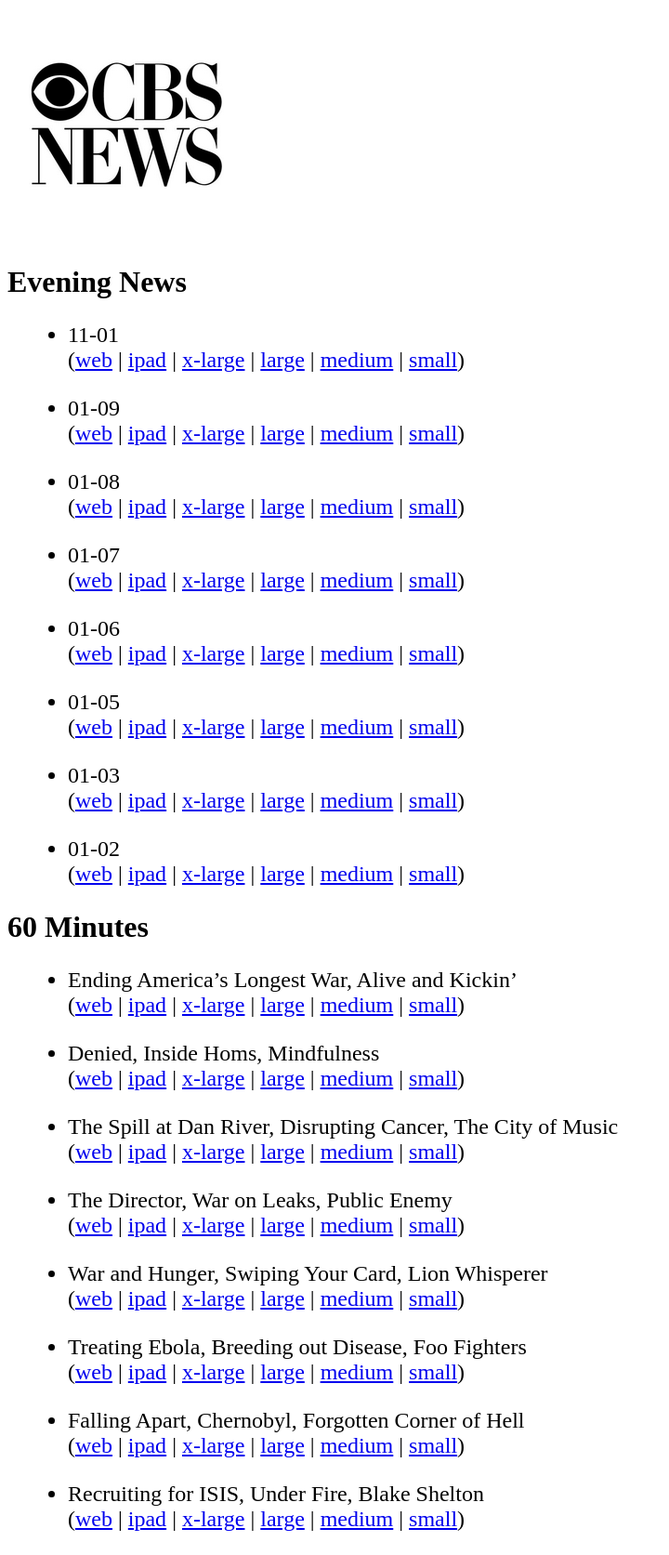
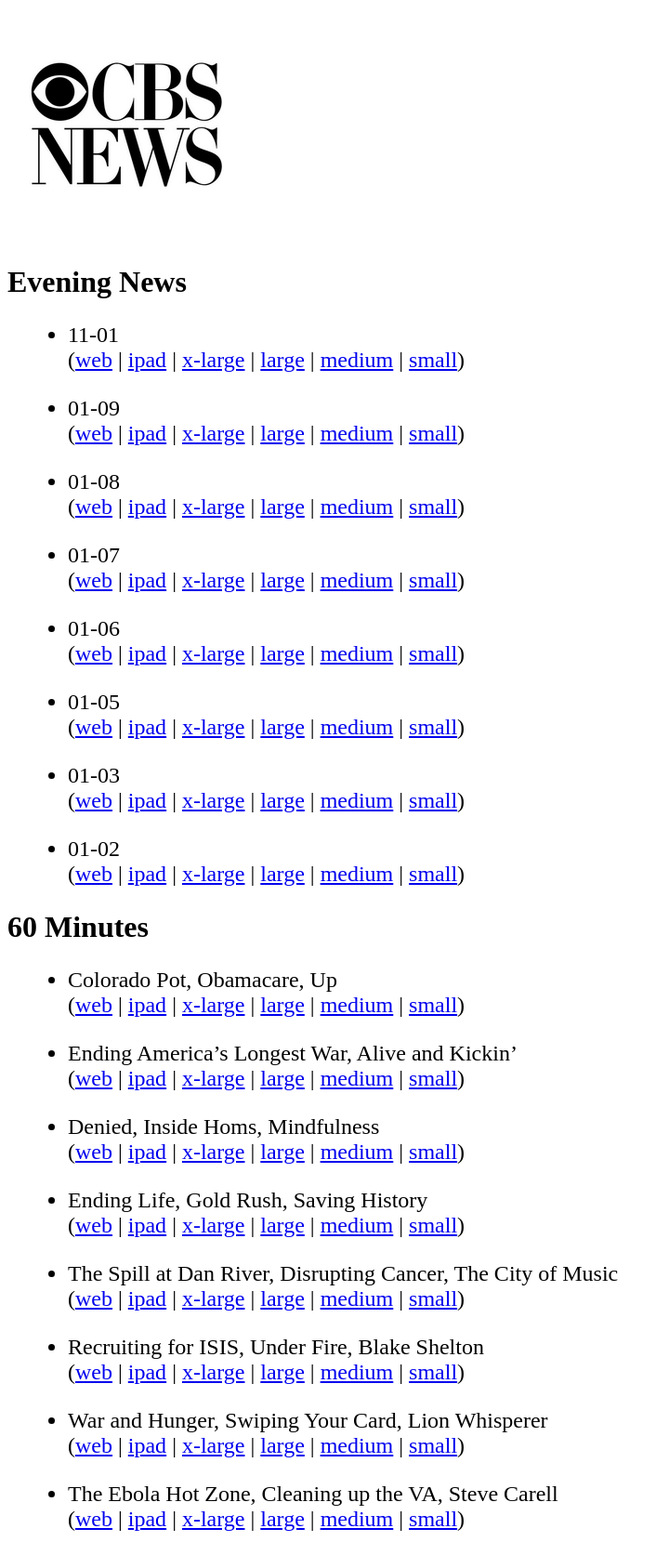
Before and after one commit to jkutner/cbsfeed, a Jekyll site: the page built from index.html, in a window 1280 px wide. Shown: the whole page at 93% size, without its empty margins (0-720 px from the left). Built offline with Jekyll 4.4.1, drawn with Linux system fonts in a browser that asks for light colours; nearby versions of some CDN libraries; some of the changed lines change nothing that is shown.

Commit message:
Updating with latest episdoes

```diff
--- a/_data/sixtymin.yml
+++ b/_data/sixtymin.yml
@@ -1,4 +1,13 @@
 ---
+- title: Colorado Pot, Obamacare, Up
+  links:
+    orig: /videos/colorado-pot-obamacare-up/
+    ipad: ipad-streaming.cbsnews.com/media/mpx/2015/01/11/382843459550/60_FULL_011015_329778_500/60_FULL_011015_329778_500.m3u8
+    mp4_240: media\/2015\/01\/11\/382843459550\/60_FULL_011015_329632_240.mp4
+    mp4_740: media\/2015\/01\/11\/382843459550\/60_FULL_011015_329632_740.mp4
+    mp4_796: media\/2015\/01\/11\/382843459550\/60_FULL_011015_329632_796.mp4
+    mp4_1296: media\/2015\/01\/11\/382843459550\/60_FULL_011015_329632_1296.mp4
+  date: Colorado Pot, Obamacare, Up
 - title: Ending America&rsquo;s Longest War, Alive and Kickin&rsquo;
   links:
     orig: /videos/ending-americas-longest-war-alive-and-kickin/
@@ -17,6 +26,15 @@
     mp4_796: media\/2014\/12\/14\/372475971824\/60_FULL_121414_320246_796.mp4
     mp4_1296: media\/2014\/12\/14\/372475971824\/60_FULL_121414_320246_1296.mp4
   date: Denied, Inside Homs, Mindfulness
+- title: Ending Life, Gold Rush, Saving History
+  links:
+    orig: /videos/ending-life-gold-rush-saving-history/
+    ipad: ipad-streaming.cbsnews.com/media/mpx/2014/10/19/344922179613/60_FULL_101914_297733_500/60_FULL_101914_297733_500.m3u8
+    mp4_240: media\/2014\/10\/19\/344922124013\/60_FULL_101914_297722_240.mp4
+    mp4_740: media\/2014\/10\/19\/344922174013\/60_FULL_101914_297722_740.mp4
+    mp4_796: media\/2014\/10\/19\/344922179613\/60_FULL_101914_297722_796.mp4
+    mp4_1296: media\/2014\/10\/19\/3449221129613\/60_FULL_101914_297722_1296.mp4
+  date: Ending Life, Gold Rush, Saving History
 - title: The Spill at Dan River, Disrupting Cancer, The City of Music
   links:
     orig: /videos/the-spill-at-dan-river-disrupting-cancer-the-city-of-music/
@@ -26,15 +44,15 @@
     mp4_796: media\/2014\/12\/07\/368440899558\/60_FULL_120714_317393_796.mp4
     mp4_1296: media\/2014\/12\/07\/368440899558\/60_FULL_120714_317393_1296.mp4
   date: The Spill at Dan River, Disrupting Cancer, The City of Music
-- title: The Director, War on Leaks, Public Enemy
+- title: Recruiting for ISIS, Under Fire, Blake Shelton
   links:
-    orig: /videos/the-director-war-on-leaks-public-enemy/
-    ipad: ipad-streaming.cbsnews.com/media/mpx/2014/10/12/340999747517/60_FULL_101214_291355_500/60_FULL_101214_291355_500.m3u8
-    mp4_240: media\/2014\/10\/12\/340999747517\/60_FULL_101214_291137_240.mp4
-    mp4_740: media\/2014\/10\/12\/340999747517\/60_FULL_101214_291137_740.mp4
-    mp4_796: media\/2014\/10\/12\/340999747517\/60_FULL_101214_291137_796.mp4
-    mp4_1296: media\/2014\/10\/12\/340999747517\/60_FULL_101214_291137_1296.mp4
-  date: The Director, War on Leaks, Public Enemy
+    orig: /videos/recruiting-for-isis-under-fire-blake-shelton/
+    ipad: ipad-streaming.cbsnews.com/media/mpx/2014/11/02/351035459816/60_FULL_110214_303558_phone.m3u8
+    mp4_240: media\/2014\/11\/02\/351035459816\/60_FULL_110214_303303_240.mp4
+    mp4_740: media\/2014\/11\/02\/351035459816\/60_FULL_110214_303303_740.mp4
+    mp4_796: media\/2014\/11\/02\/351035459816\/60_FULL_110214_303303_796.mp4
+    mp4_1296: media\/2014\/11\/02\/351035459816\/60_FULL_110214_303303_1296.mp4
+  date: Recruiting for ISIS, Under Fire, Blake Shelton
 - title: War and Hunger, Swiping Your Card, Lion Whisperer
   links:
     orig: /videos/war-and-hunger-swiping-your-card-lion-whisperer/
@@ -44,30 +62,12 @@
     mp4_796: media\/2014\/11\/29\/365134915521\/60_FULL_113014_314250_796.mp4
     mp4_1296: media\/2014\/11\/29\/365134915521\/60_FULL_113014_314250_1296.mp4
   date: War and Hunger, Swiping Your Card, Lion Whisperer
-- title: Treating Ebola, Breeding out Disease, Foo Fighters
+- title: The Ebola Hot Zone, Cleaning up the VA, Steve Carell
   links:
-    orig: /videos/treating-ebola-breeding-out-disease-foo-fighters/
-    ipad: ipad-streaming.cbsnews.com/media/mpx/2014/10/26/348153923933/60_FULL_102614_301025_500/60_FULL_102614_301025_500.m3u8
-    mp4_240: media\/2014\/10\/26\/348153923933\/60_FULL_102614_300962_240.mp4
-    mp4_740: media\/2014\/10\/26\/348153923933\/60_FULL_102614_300962_740.mp4
-    mp4_796: media\/2014\/10\/26\/348153923933\/60_FULL_102614_300962_796.mp4
-    mp4_1296: media\/2014\/10\/26\/348153923933\/60_FULL_102614_300962_1296.mp4
-  date: Treating Ebola, Breeding out Disease, Foo Fighters
-- title: Falling Apart, Chernobyl, Forgotten Corner of Hell
-  links:
-    orig: /videos/falling-apart-chernobyl-forgotten-corner-of-hell/
-    ipad: ''
-    mp4_240: media\/2014\/11\/23\/362313795967\/60_FULL_11232014_312148_240.mp4
-    mp4_740: media\/2014\/11\/23\/362313795967\/60_FULL_11232014_312148_740.mp4
-    mp4_796: media\/2014\/11\/23\/362313795967\/60_FULL_11232014_312148_796.mp4
-    mp4_1296: media\/2014\/11\/23\/362313795967\/60_FULL_11232014_312148_1296.mp4
-  date: Falling Apart, Chernobyl, Forgotten Corner of Hell
-- title: Recruiting for ISIS, Under Fire, Blake Shelton
-  links:
-    orig: /videos/recruiting-for-isis-under-fire-blake-shelton/
-    ipad: ipad-streaming.cbsnews.com/media/mpx/2014/11/02/351035459816/60_FULL_110214_303558_phone.m3u8
-    mp4_240: media\/2014\/11\/02\/351035459816\/60_FULL_110214_303303_240.mp4
-    mp4_740: media\/2014\/11\/02\/351035459816\/60_FULL_110214_303303_740.mp4
-    mp4_796: media\/2014\/11\/02\/351035459816\/60_FULL_110214_303303_796.mp4
-    mp4_1296: media\/2014\/11\/02\/351035459816\/60_FULL_110214_303303_1296.mp4
-  date: Recruiting for ISIS, Under Fire, Blake Shelton
+    orig: /videos/the-ebola-hot-zone-cleaning-up-the-va-steve-carell/
+    ipad: ipad-streaming.cbsnews.com/media/mpx/2014/11/10/355843139997/60_FULL_110914_306436_tablet.m3u8
+    mp4_240: media\/2014\/11\/10\/355843139997\/60_FULL_110914_306401_240.mp4
+    mp4_740: media\/2014\/11\/10\/355843139997\/60_FULL_110914_306401_740.mp4
+    mp4_796: media\/2014\/11\/10\/355843139997\/60_FULL_110914_306401_796.mp4
+    mp4_1296: media\/2014\/11\/10\/355843139997\/60_FULL_110914_306401_1296.mp4
+  date: The Ebola Hot Zone, Cleaning up the VA, Steve Carell
```
